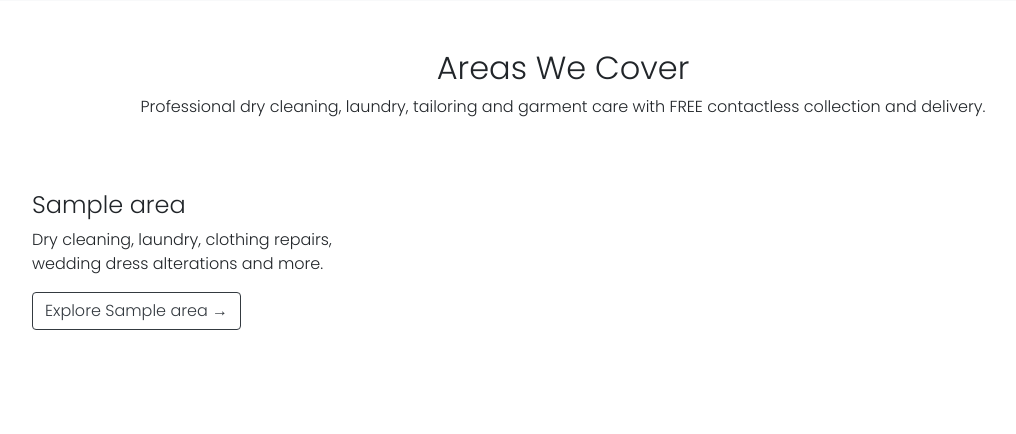
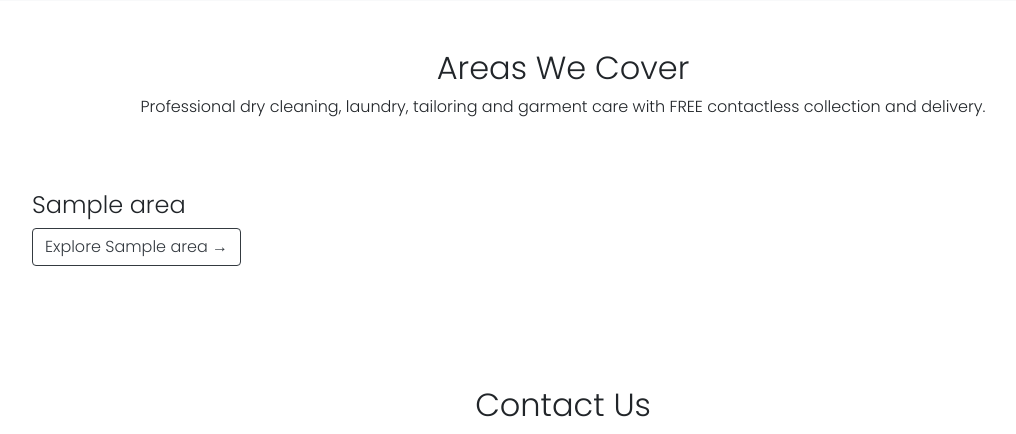
Before and after one commit to TayyabMalik12/tayyabmalik12.github.io, a Flask app: template ninja/templates/index.html in a window 1280 px wide. Shown: the part 3980-4414 px from the top of the page, without its empty margins (77-1093 px from the left). Run offline with Flask 3, Linux system fonts and the light colour scheme; the template is opened without the code that fills it: most values are stand-ins (such as "Sample title", 1, 10 or a date in 2020); grey boxes marked "Sample" are stand-in pictures; some libraries are stand-ins or nearby versions.

Commit message:
Update homepage area section

```diff
--- a/tayyabmalik12.github.io-main/ninja/templates/index.html
+++ b/tayyabmalik12.github.io-main/ninja/templates/index.html
@@ -712,10 +712,6 @@ document.addEventListener("click", async function (event) {
                     <div class="area-card h-100 p-4">
                         <h4>{{ area.name }}</h4>
 
-                        <p>
-                            Dry cleaning, laundry, clothing repairs,
-                            wedding dress alterations and more.
-                        </p>
 
                         <a href="{{ url_for('area_content', slug=slug) }}"
                            class="btn btn-outline-dark area-link"
```
